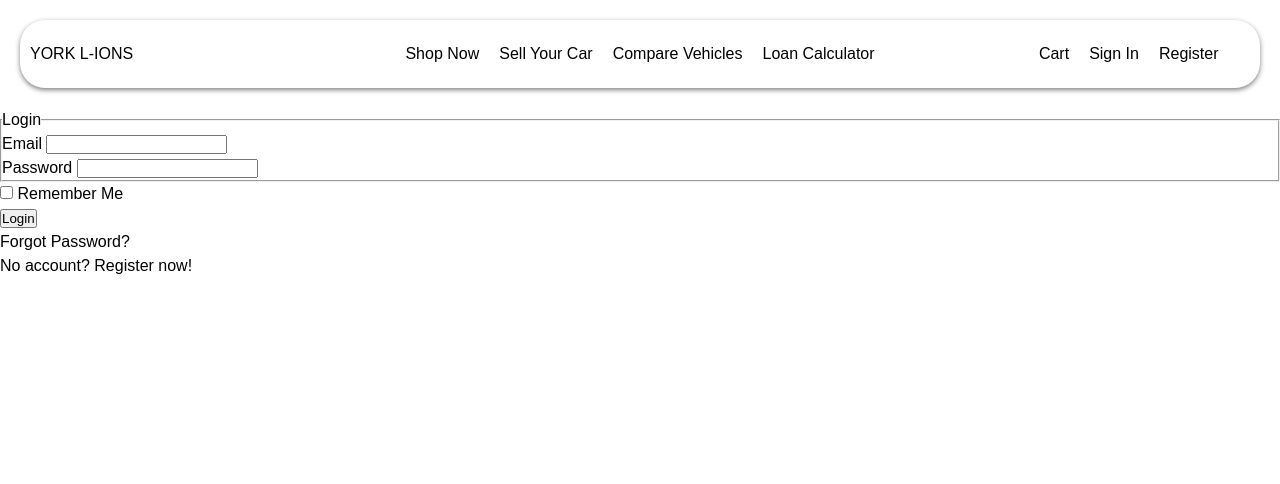
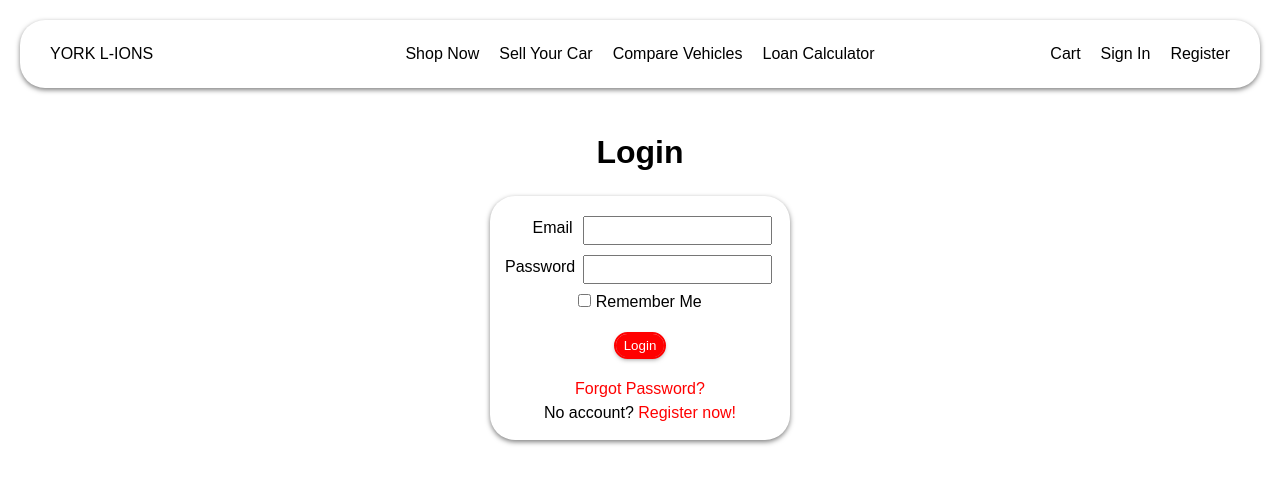
Before and after one commit to cskevhho/york-lions, a Flask app: page /login in a window 1280 px wide. Shown: the top 484 px of the page. Run offline with Flask 3, Linux system fonts and the light colour scheme; some libraries are stand-ins or nearby versions.

Commit message:
Beautified login page

```diff
--- a/yorklions/static/main.css
+++ b/yorklions/static/main.css
@@ -13,10 +13,18 @@ body {
 
 a {
   text-decoration: none;
+  color: red;
+}
+
+a:hover {
+  color: maroon;
+}
+
+header a {
   color: black;
 }
 
-a:hover {
+header a:hover {
   color: red;
 }
 
@@ -28,6 +36,10 @@ header {
   padding: 10px;
   margin: 20px;
   align-items: center;
+}
+
+.logo {
+  margin-left: 20px;
 }
 
 h1 {
@@ -62,6 +74,11 @@ ul {
   display: flex;
   justify-content: center;
   gap: 20px;
+}
+
+.quick_actions {
+  justify-content: right;
+  margin-right: 20px;
 }
 
 table, th, td {
@@ -114,6 +131,7 @@ table, th, td {
 
   > h1, h2, h3, h4, h5, h6, p {
       margin: 0px 0px 10px 10px;
+      color: black;
     }
 
   > h4 {
--- a/yorklions/static/stylesheets/confirmed-order.css
+++ b/yorklions/static/stylesheets/confirmed-order.css
@@ -32,3 +32,7 @@ th {
     margin-right: auto;
     width: fit-content;
 }
+
+.grid {
+    align-items: center;
+}
--- /dev/null
+++ b/yorklions/static/stylesheets/login.css
@@ -0,0 +1,43 @@
+.centred_content_wrapper {
+    width: 300px;
+}
+
+.form_grid {
+    display: grid;
+    grid-template-columns: 25% 70%;
+    gap: 10px 10px;
+}
+
+input {
+    padding: 5px;
+    width: 100%;
+    margin: 5px 0px;
+}
+
+label {
+    text-align: right;
+    margin: 5px 0px;
+}
+
+.wide {
+    display: flex;
+    flex-direction: column;
+}
+
+#remember_me_checkbox, #remember_me_label {
+    padding: 0px;
+    width: fit-content;
+}
+
+.centred {
+    margin: auto;
+}
+
+.button {
+    margin: 20px auto;
+    width: fit-content;
+}
+
+.floating_box {
+    margin-top: 20px;
+}
--- a/yorklions/templates/account.html
+++ b/yorklions/templates/account.html
@@ -1,7 +1,7 @@
 {% extends "layout.html" %}
 {% block content %}
 
-<div class="account-content">
+<div class="centred_content_wrapper">
     <div class="content-media">
         <div class="media-body">
             <img src="{{ image_file }}" alt="Profile Photo">
@@ -10,7 +10,7 @@
             <p>Account Type: {{ 'Admin' if current_user.is_admin else 'User' }}</p>
         </div>
     </div>
-    <div class="content-section">
+    <div class="account-content">
         <form action="" method="post" enctype="multipart/form-data" novalidate>
             {{ form.hidden_tag() }}
             <legend>Update Account</legend>
--- a/yorklions/templates/layout.html
+++ b/yorklions/templates/layout.html
@@ -34,7 +34,7 @@
                         <li><a href="{{ url_for('loancalc.loan_calculator') }}">Loan Calculator</a></li>
                     </ul>
                 </nav>
-                <ul>
+                <ul class="quick_actions">
                     <li><a href="{{ url_for('cart.view') }}">Cart </a></li>
                     {% if current_user.is_authenticated %} <!-- Flask session management is just :chefs_kiss: -->
                     <li><a href="{{ url_for('auth.account') }}">Account</a></li>
--- a/yorklions/templates/login.html
+++ b/yorklions/templates/login.html
@@ -1,13 +1,20 @@
 {% extends "layout.html" %}
+
+{% block stylesheet %}
+  <link rel="stylesheet" href="{{ url_for('static', filename='stylesheets/login.css') }}">
+{% endblock stylesheet %}
+
 {% block content %}
-<div class="content-section">
+<div class="centred_content_wrapper">
+    <h1>Login</h1>
+    <div class="floating_box">
         <form action="" method="post">
             {{ form.hidden_tag() }}
-        <fieldset>
-            <legend>Login</legend>
             <div>
+                <div class="form_grid">
                     {{ form.email.label() }}
                     {{ form.email() }}
+                </div>
                 {% if form.email.errors %}
                     {% for error in form.email.errors %}
                         <p style="color: red;">{{ error }}</p>
@@ -15,24 +22,28 @@
                 {% endif %}
             </div>
             <div>
+                <div class="form_grid">
                     {{ form.password.label() }}
                     {{ form.password() }}
+                </div>
                 {% if form.password.errors %}
                     {% for error in form.password.errors %}
                         <p style="color: red;">{{ error }}</p>
                     {% endfor %}
                 {% endif %}
             </div>
-        </fieldset>
-        <div class>
-            {{ form.remember()}}
-            {{ form.remember.label() }}
+            <div class="wide">
+                <div class="centred">
+                    {{ form.remember(id="remember_me_checkbox") }}
+                    {{ form.remember.label(id="remember_me_label") }}
                 </div>
-        <div>
-            {{ form.submit() }}
+                {{ form.submit(class="button") }}
             </div>
         </form>
-    <div><a href="TODO">Forgot Password?</a></div>
+        <div class="wide">
+            <p class="centred"><a href="TODO">Forgot Password?</a></p>
+            <p class="centred">No account? <a href="{{ url_for('auth.register') }}">Register now!</a></p>
         </div>
-<div>No account? <a href="{{ url_for('auth.register') }}">Register now!</a></div>
+    </div>
+</div>
 {% endblock content %}
--- a/yorklions/templates/register.html
+++ b/yorklions/templates/register.html
@@ -1,6 +1,6 @@
 {% extends "layout.html" %}
 {% block content %}
-<div class="content-section">
+<div class="centred_content_wrapper">
     <form action="" method="post" novalidate>
         {{ form.hidden_tag() }}
         <fieldset>
```
Also changed, not shown: instance/db.sqlite3. Lines whose indentation alone changed are shown as unchanged.
